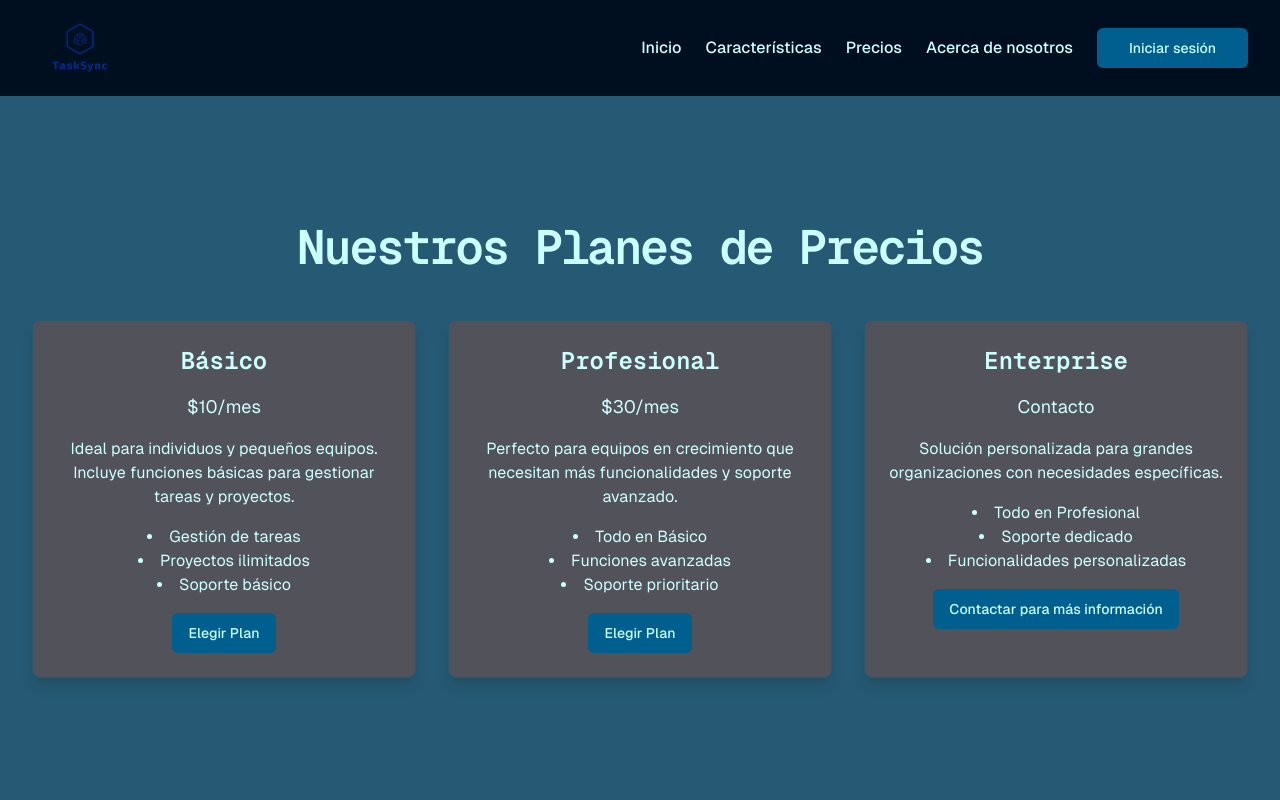
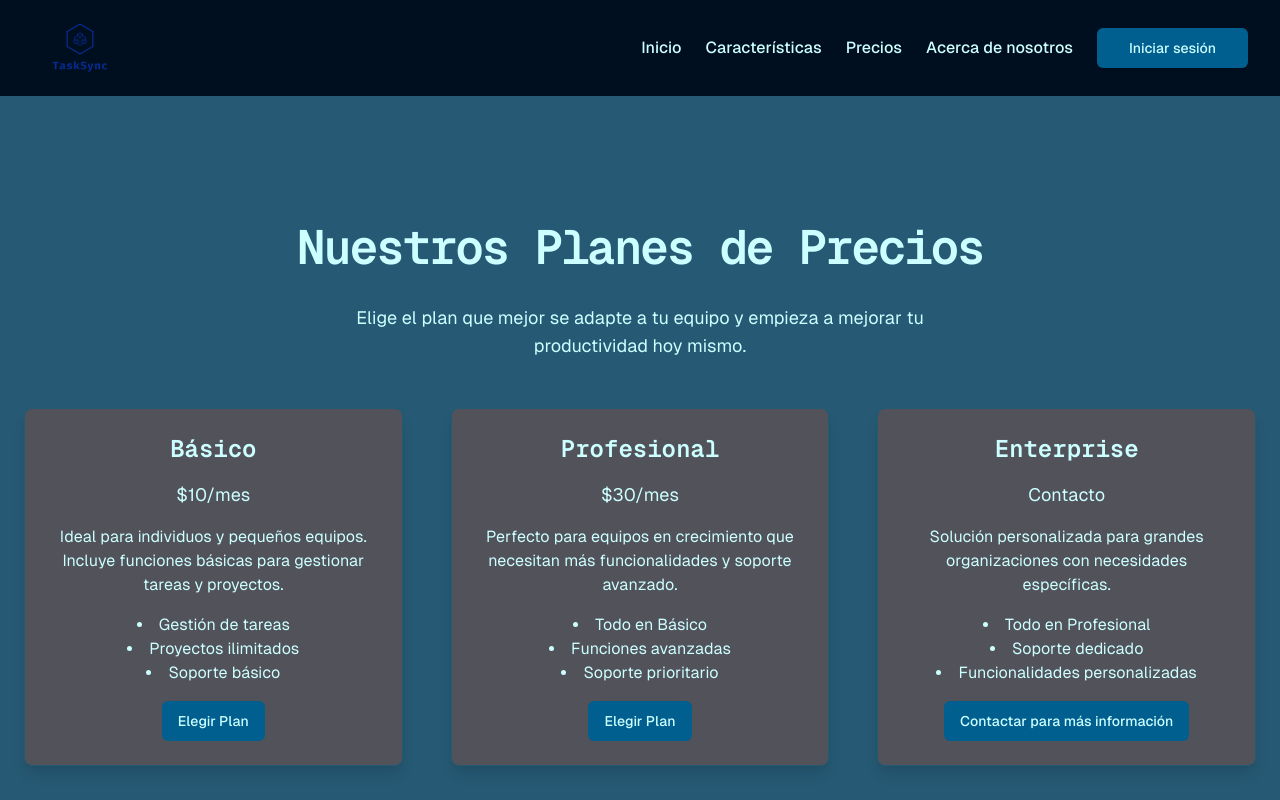
Before and after one commit to N4him/TASKSYNC, a Next.js app in the folder frontend/: page /pages/prices in a window 1280 px wide. Shown: the top 800 px of the page. Built offline with nearby package versions, Linux system fonts and the light colour scheme.

Commit message:
Update pages

```diff
--- a/frontend/src/app/pages/prices/page.jsx
+++ b/frontend/src/app/pages/prices/page.jsx
@@ -28,14 +28,20 @@ function PricingPage() {
         </nav>
       </header>
 
-      <main className="flex-1 flex flex-col items-center justify-center">
+      <main className="flex-1">
         {/* Sección de Precios */}
-        <section className="w-full py-12 md:py-24 lg:py-32 bg-muted flex justify-center items-center">
-          <div className="container px-4 md:px-6 text-center">
-            <h1 className="text-3xl font-bold tracking-tighter sm:text-5xl mb-12">Nuestros Planes de Precios</h1>
-            <div className="flex flex-wrap justify-center gap-6 lg:gap-8">
+        <section className="w-full py-12 md:py-24 lg:py-32 bg-muted">
+          <div className="container mx-auto px-4 md:px-6">
+            <div className="flex flex-col items-center justify-center text-center space-y-8">
+              <h1 className="text-3xl font-bold tracking-tighter sm:text-5xl">Nuestros Planes de Precios</h1>
+              <p className="text-lg text-muted-foreground max-w-2xl">
+                Elige el plan que mejor se adapte a tu equipo y empieza a mejorar tu productividad hoy mismo.
+              </p>
+            </div>
+
+            <div className="grid gap-6 md:grid-cols-2 lg:grid-cols-3 py-12 lg:gap-12">
               {/* Plan Básico */}
-              <div className="flex flex-col items-center text-center p-6 bg-zinc-600 border border-muted rounded-lg shadow-lg max-w-sm transition-transform transform hover:scale-105">
+              <div className="flex flex-col items-center text-center p-6 bg-zinc-600 border border-muted rounded-lg shadow-lg transition-transform transform hover:scale-105">
                 <h2 className="text-2xl font-bold mb-4">Básico</h2>
                 <p className="text-lg mb-4">$10/mes</p>
                 <p className="text-muted-foreground mb-4">
@@ -50,7 +56,7 @@ function PricingPage() {
               </div>
 
               {/* Plan Profesional */}
-              <div className="flex flex-col items-center text-center p-6 bg-zinc-600 border border-muted rounded-lg shadow-lg max-w-sm transition-transform transform hover:scale-105">
+              <div className="flex flex-col items-center text-center p-6 bg-zinc-600 border border-muted rounded-lg shadow-lg transition-transform transform hover:scale-105">
                 <h2 className="text-2xl font-bold mb-4">Profesional</h2>
                 <p className="text-lg mb-4">$30/mes</p>
                 <p className="text-muted-foreground mb-4">
@@ -65,7 +71,7 @@ function PricingPage() {
               </div>
 
               {/* Plan Enterprise */}
-              <div className="flex flex-col items-center text-center p-6 bg-zinc-600 border border-muted rounded-lg shadow-lg max-w-sm transition-transform transform hover:scale-105">
+              <div className="flex flex-col items-center text-center p-6 bg-zinc-600 border border-muted rounded-lg shadow-lg transition-transform transform hover:scale-105">
                 <h2 className="text-2xl font-bold mb-4">Enterprise</h2>
                 <p className="text-lg mb-4">Contacto</p>
                 <p className="text-muted-foreground mb-4">
```
